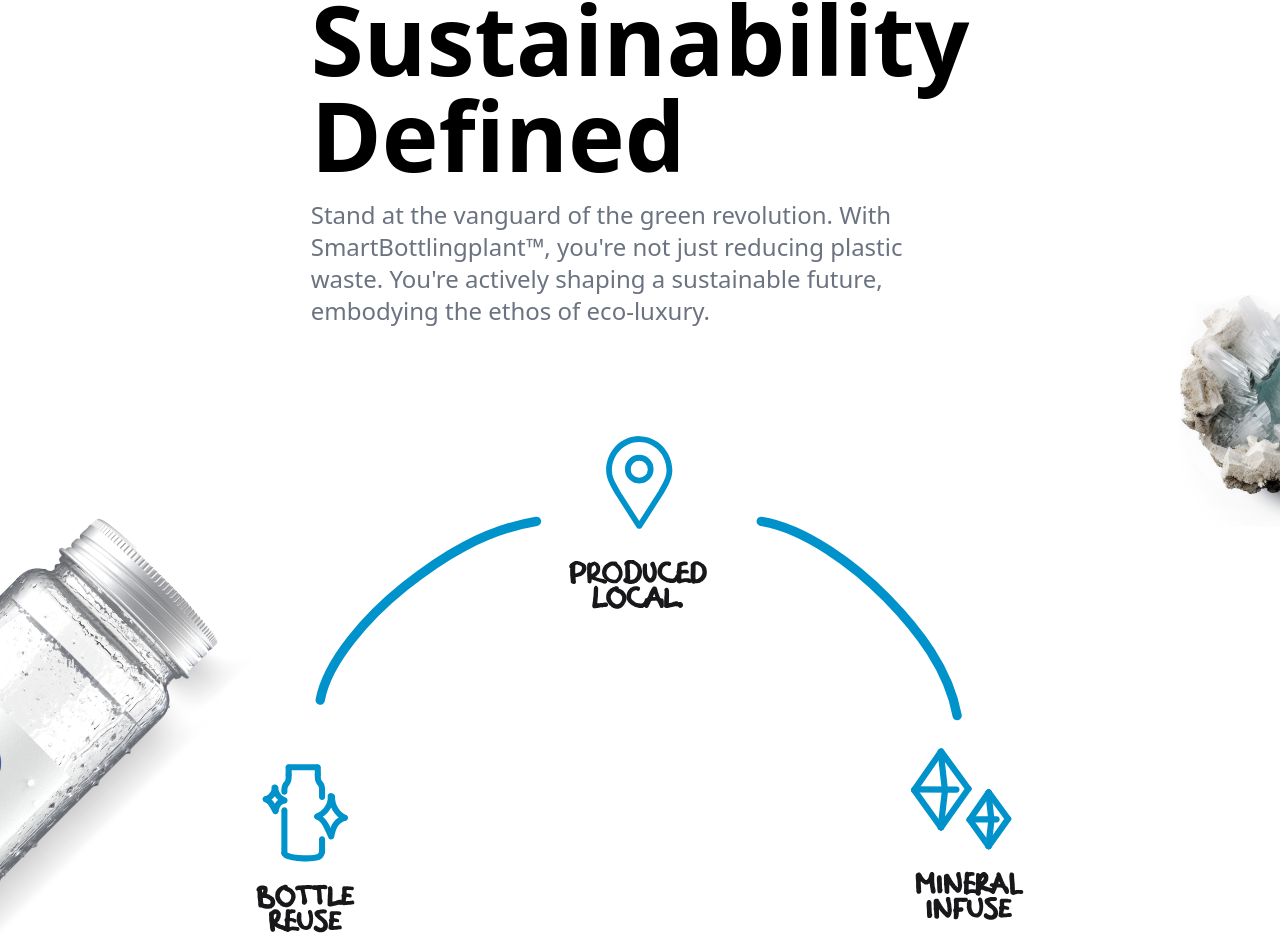
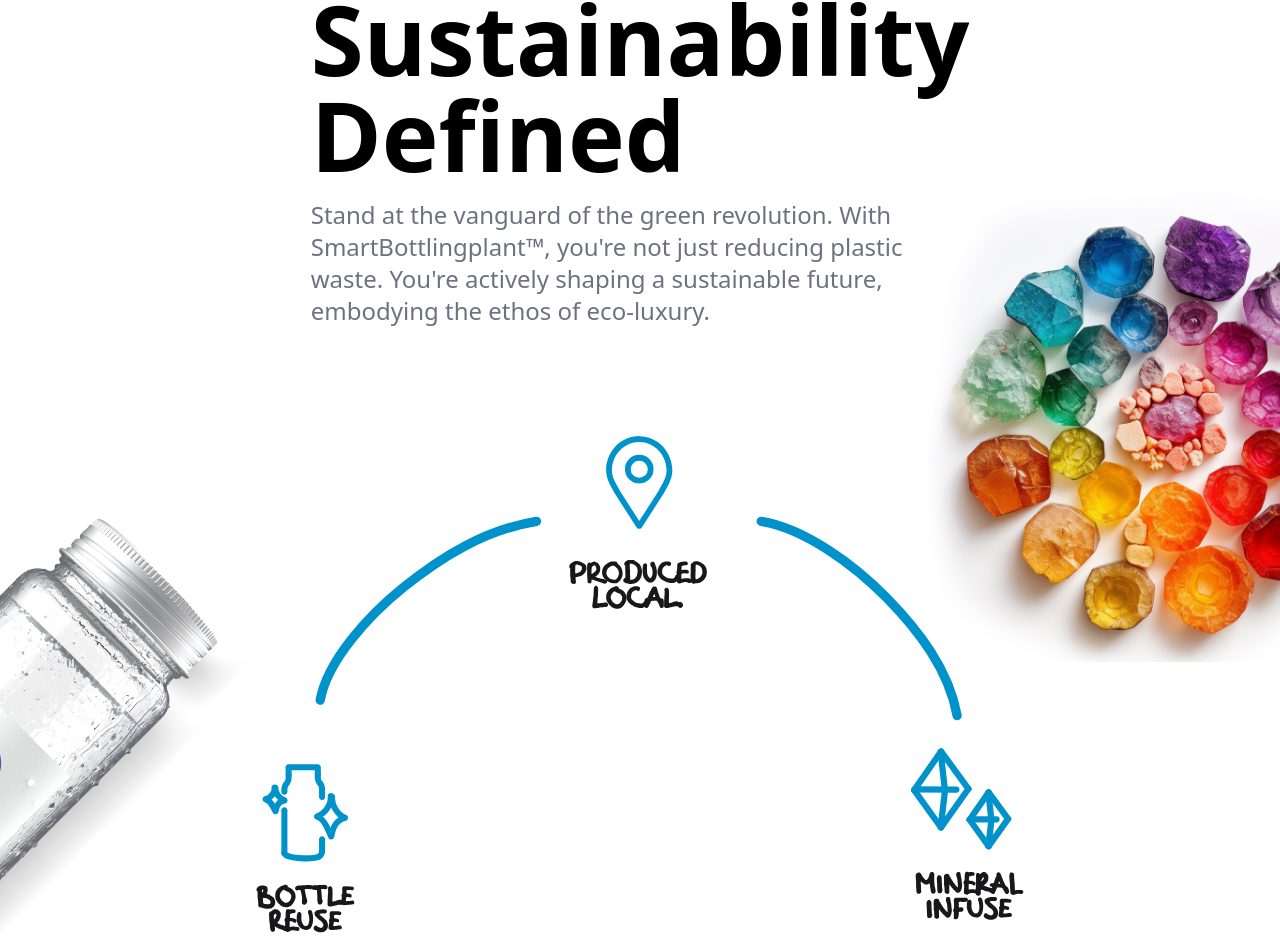
Before and after one commit to jensjohnston/smartbottling, a Next.js app: page / in a window 1280 px wide. Shown: the part 2566-3516 px from the top of the page. Built offline with nearby package versions, Linux system fonts and the light colour scheme; a web font is replaced by a local one.

Commit message:
change width on image mineral

```diff
--- a/src/components/SustainabilityDetails.jsx
+++ b/src/components/SustainabilityDetails.jsx
@@ -39,7 +39,7 @@
                     <Recycle className="h-auto" />
                     </div>
                     <div className="absolute -right-1/4 sm:-right-2/4 transform top-1/2 -translate-y-1/2 -mt-96">
-                        <Image src={mineral} className="w-64" />
+                        <Image src={mineral} className="w-120" />
                     </div>
                     <div className="absolute transform top-1/2 -translate-y-1/2 -left-12/20 waterbottle">
                         <Image src={deliciousWater} className="w-72 rotate-45 opacity-90" />
```
Also changed, not shown: src/images/mineral.png.
